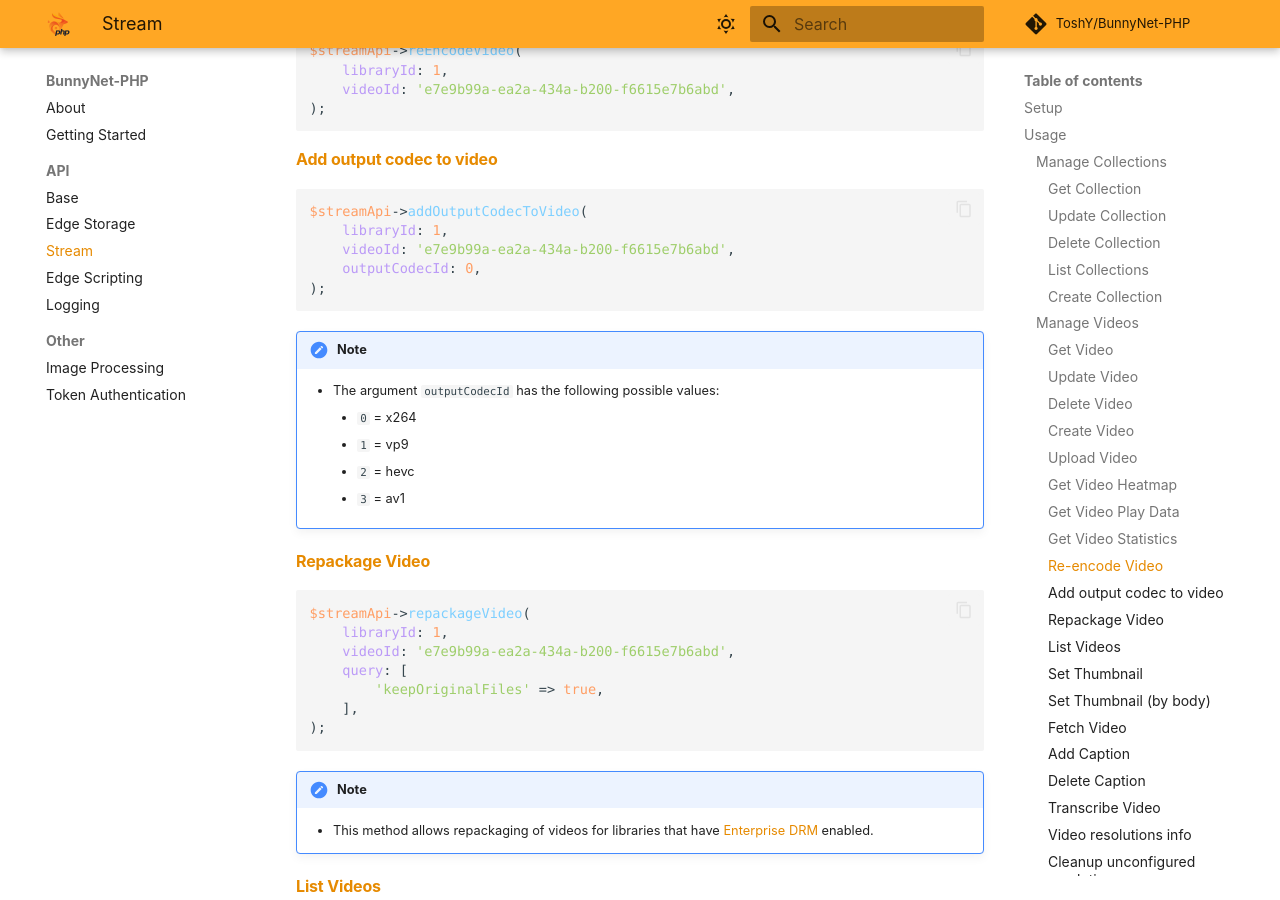
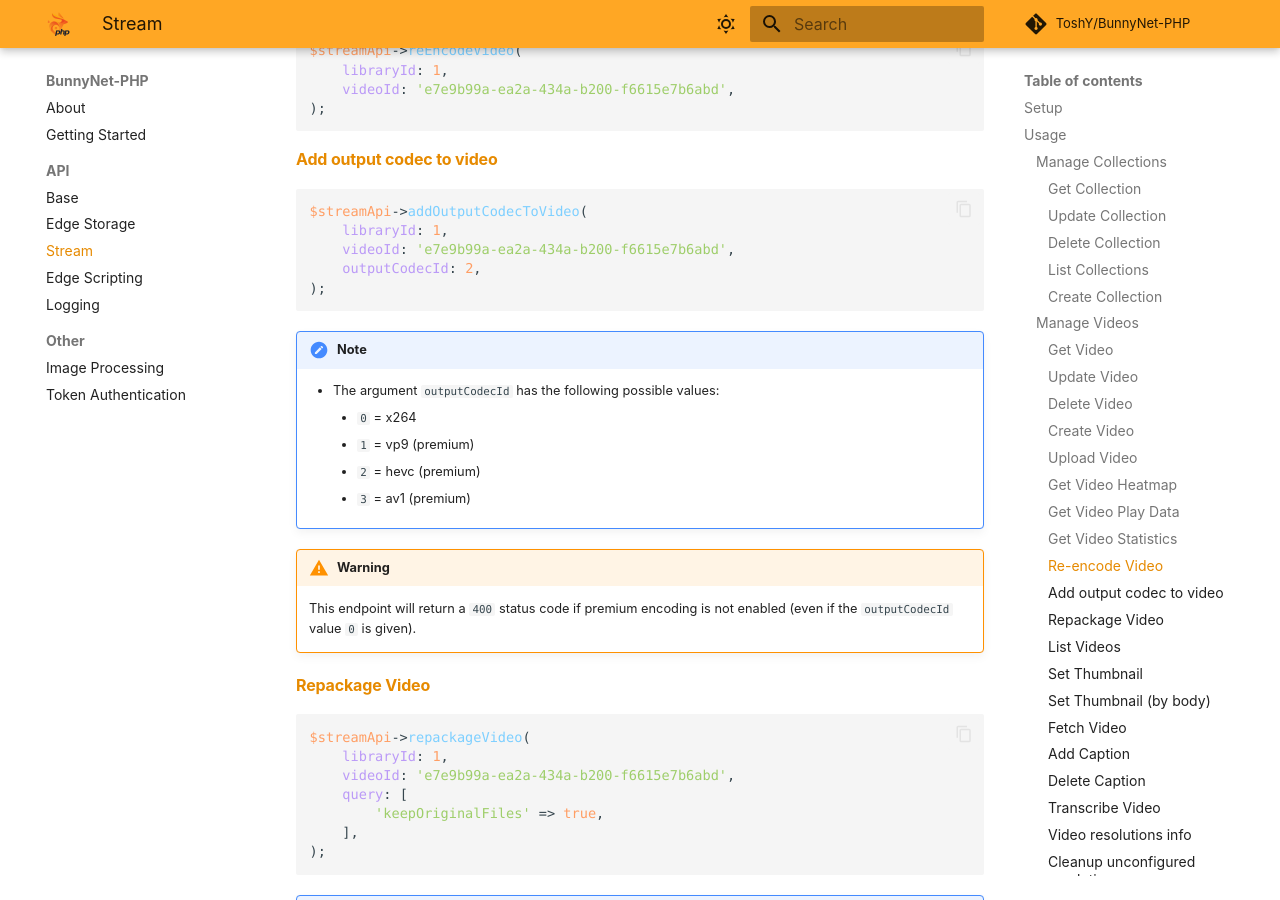
Before and after one commit to ToshY/BunnyNet-PHP, an MkDocs documentation site: the page built from docs/stream-api.md, in a window 1280 px wide and 900 px high, scrolled down 5032 px. Built offline with MkDocs 1.6.1 and Material for MkDocs 9.7.7, drawn with Linux system fonts in a browser that asks for light colours; nearby versions of some CDN libraries; some web fonts are replaced; comment, search, counter and statistics services are not loaded; some of the changed text lies outside the part shown.

Commit message:
[docs] stream api premium encoding feature needs to be enabled for outputCodecId to work

````diff
--- a/docs/stream-api.md
+++ b/docs/stream-api.md
@@ -261,7 +261,7 @@ $streamApi->reEncodeVideo(
 $streamApi->addOutputCodecToVideo(
     libraryId: 1,
     videoId: 'e7e9b99a-ea2a-434a-b200-f6615e7b6abd',
-    outputCodecId: 0,
+    outputCodecId: 2,
 );
 ```
 
@@ -269,9 +269,13 @@ $streamApi->addOutputCodecToVideo(
 
     - The argument `outputCodecId` has the following possible values:
         - `0` = x264
-        - `1` = vp9
-        - `2` = hevc
-        - `3` = av1
+        - `1` = vp9 (premium)
+        - `2` = hevc (premium)
+        - `3` = av1 (premium)
+
+!!! warning
+
+    This endpoint will return a `400` status code if premium encoding is not enabled (even if the `outputCodecId` value `0` is given).
 
 #### [Repackage Video](https://docs.bunny.net/reference/video_repackage)
 
@@ -463,6 +467,10 @@ $streamApi->cleanupUnconfiguredResolutions(
 
     Use the [Video Resolutions Info](#video-resolutions-info) endpoint to retrieve the resolutions for the video.
 
+!!! warning
+
+    This endpoint will return a `400` status code if all available resolutions for the video are passed to `resolutionsToDelete`, as there must be at least one resolution available after cleanup.
+
 #### [Get OEmbed](https://docs.bunny.net/reference/oembed_getoembed)
 
 ```php
````
